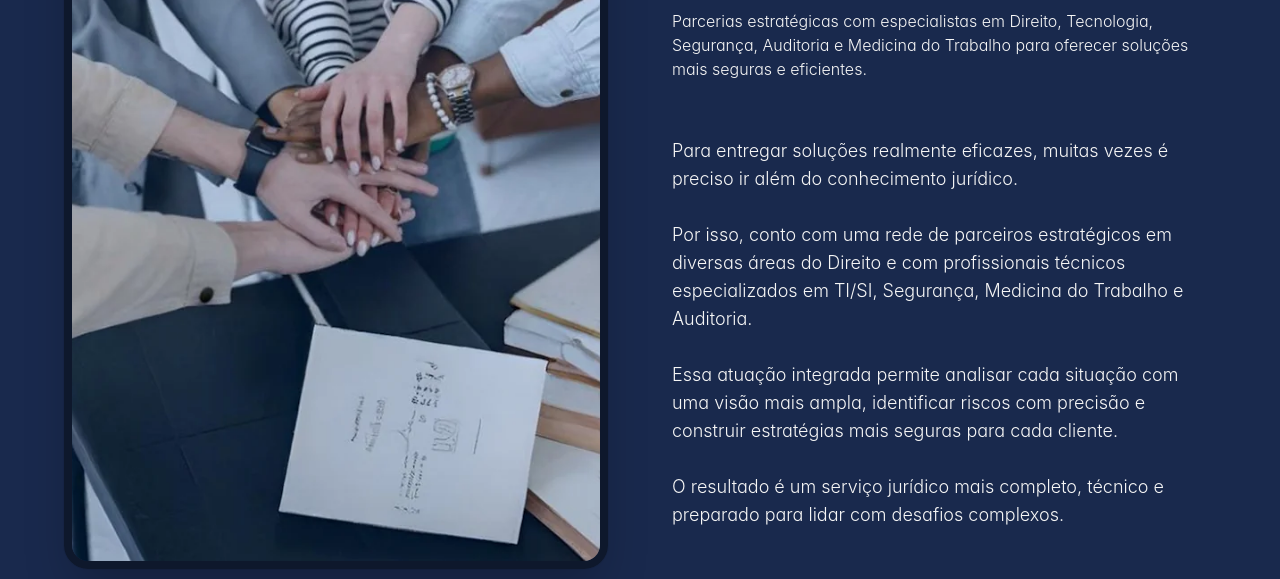
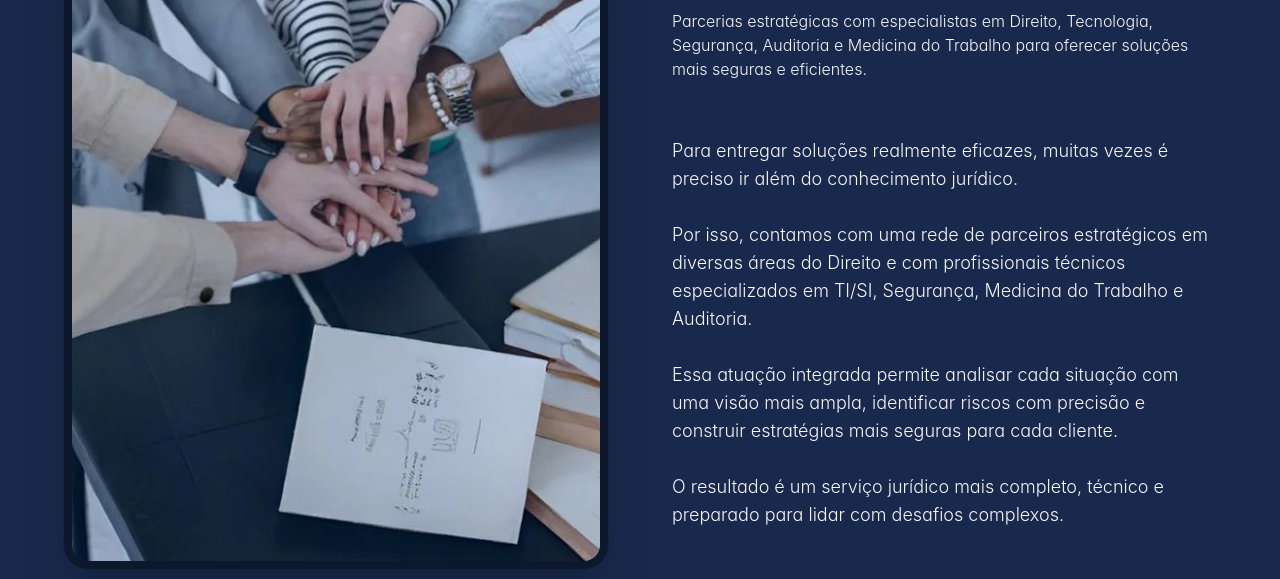
Before and after one commit to Paper-Street-Softwares/SOP-Vladimir-Vitti, a React (Vite) app: page / in a window 1280 px wide. Shown: the part 3540-4119 px from the top of the page. Built offline with nearby package versions, Linux system fonts and the light colour scheme.

Commit message:
fix: Copy alterado

```diff
--- a/src/content/content.jsx
+++ b/src/content/content.jsx
@@ -547,9 +547,8 @@ const content = {
           além do conhecimento jurídico.
           <br />
           <br />
-          Por isso, conto com uma rede de parceiros estratégicos em diversas
-          áreas do Direito e com profissionais técnicos especializados em TI/SI,
-          Segurança, Medicina do Trabalho e Auditoria.
+         Por isso, contamos com uma rede de parceiros estratégicos em diversas áreas do Direito e com profissionais técnicos especializados em TI/SI, Segurança, Medicina do Trabalho e Auditoria.
+
           <br />
           <br />
           Essa atuação integrada permite analisar cada situação com uma visão
```
